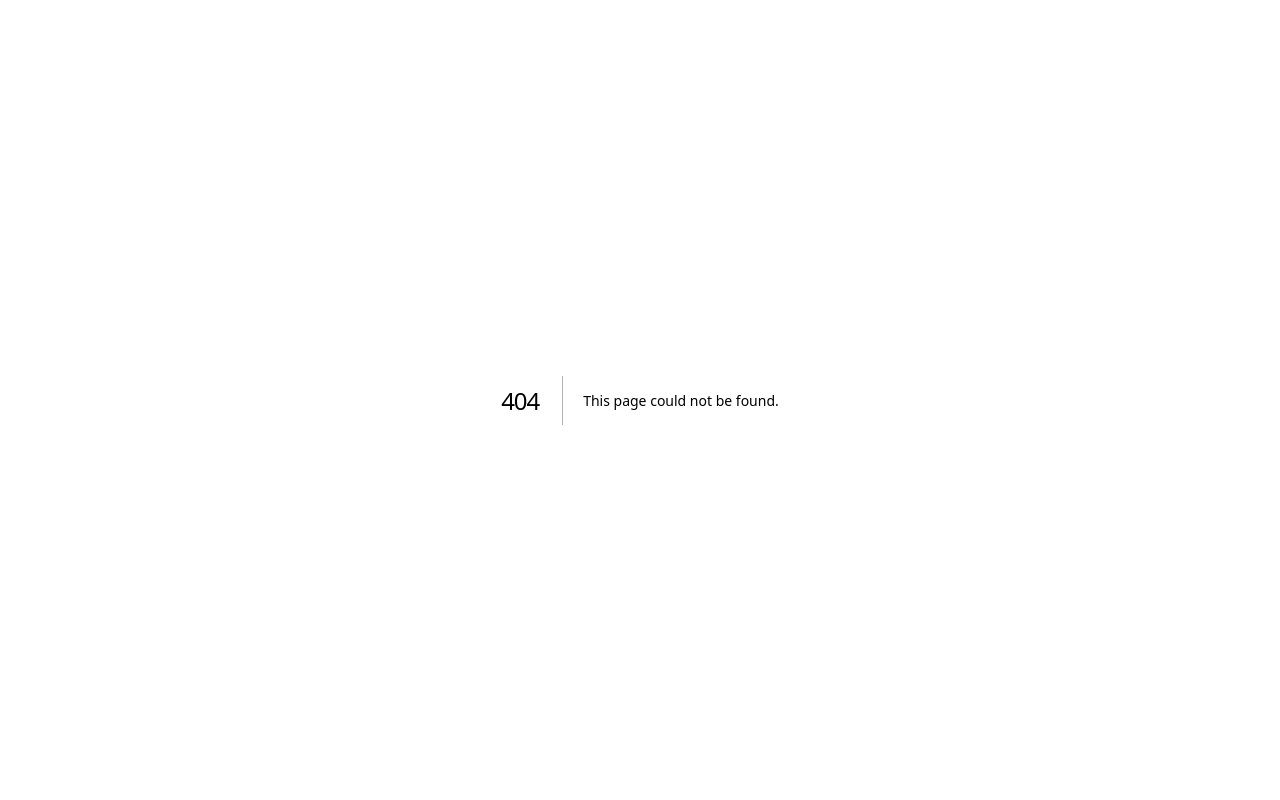
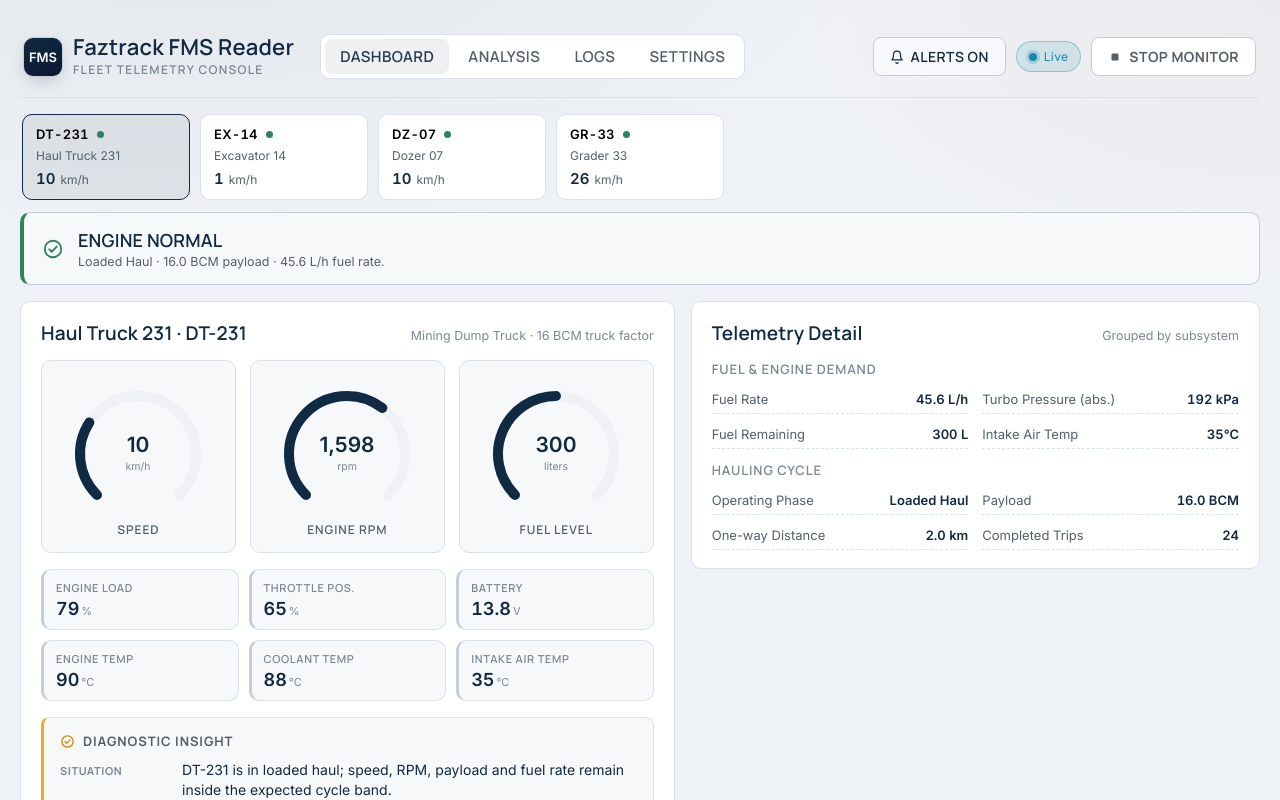
Before and after one commit to ismalzeva/Faztrack-Mining-Tech-, a Next.js app: page /telemetry in a window 1280 px wide. Before the commit this address had no page. Built offline with nearby package versions, Linux system fonts and the light colour scheme.

Commit message:
Add clean public telemetry demo route

```diff
--- /dev/null
+++ b/app/telemetry/page.tsx
@@ -0,0 +1,26 @@
+export const metadata = {
+  title: "Faztrack FMS Reader — Telemetry",
+  description: "Synthetic telemetry demonstration for Faztrack Mining Technology.",
+};
+
+export default function TelemetryPage() {
+  return (
+    <main
+      style={{
+        width: "100%",
+        height: "100dvh",
+        margin: 0,
+        padding: 0,
+        overflow: "hidden",
+        background: "#eef1f5",
+      }}
+    >
+      <iframe
+        src="/telemetry.html"
+        title="Faztrack FMS Reader — Synthetic Telemetry Demo"
+        style={{ width: "100%", height: "100%", border: 0, display: "block" }}
+        allow="fullscreen"
+      />
+    </main>
+  );
+}
```
